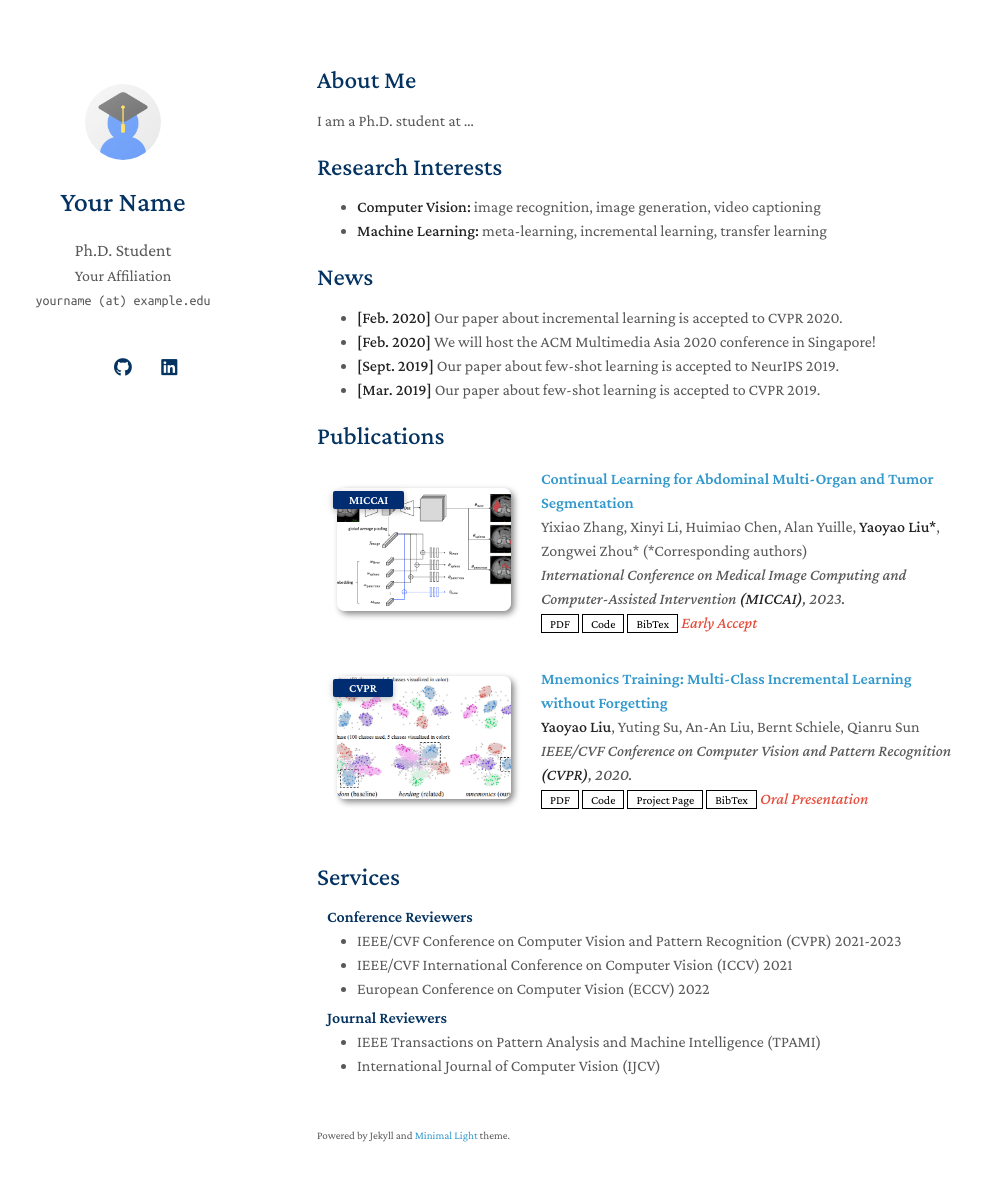
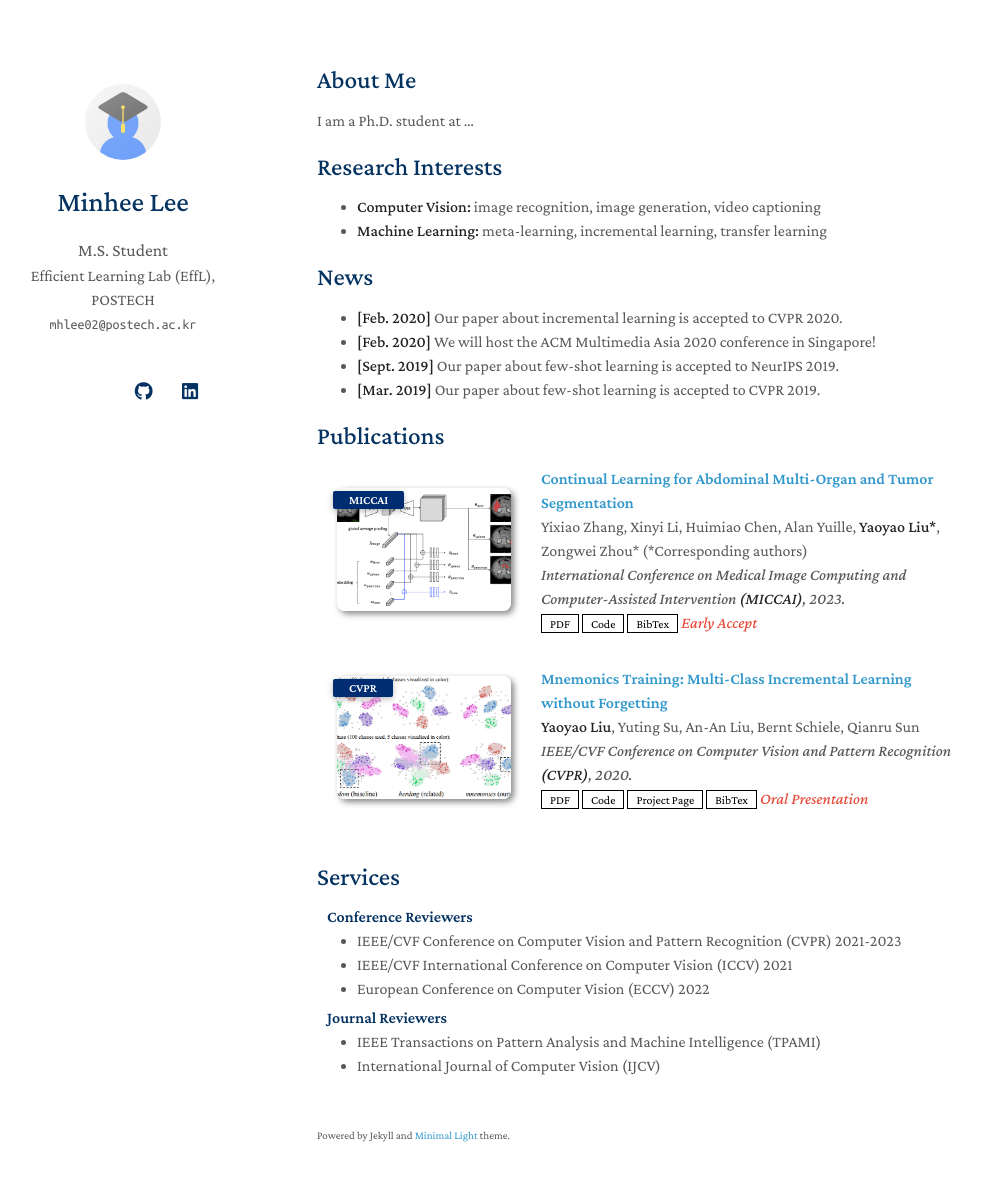
Before and after one commit to MoOo2mini/MoOo2mini.github.io, a Jekyll site: the page built from index.md, in a window 1280 px wide and 1216 px high. Shown: the top 1181 px of the window, without its empty margins (153-1135 px from the left). Built offline with Jekyll 4.4.1, drawn with Linux system fonts in a browser that asks for light colours; a style sheet for code colours, icons or effects is not loaded; our own code applies the rules of GitHub Pages for plain Markdown files.

Commit message:
Update personal site configuration

```diff
--- a/_config.yml
+++ b/_config.yml
@@ -1,22 +1,21 @@
 # Basic Information
-title: Your Name
-position: Ph.D. Student
-affiliation: Your Affiliation
-email: yourname (at) example.edu
+title: Minhee Lee
+position: M.S. Student
+affiliation: Efficient Learning Lab (EffL), POSTECH
+email: mhlee02@postech.ac.kr
 
 # Search Engine Optimization (SEO)
 # The following information is used to improve the website traffic from search engines, e.g., Google.
-keywords: minimal light
-description: The Minimal Light is a simple and elegant jekyll theme for academic personal homepage.
-canonical: https://minimal-light-theme.yliu.me/
+keywords: Diffusion Transformers, Multimodal Diffusion Transformers, Representation Learning
+description: Minhee Lee is an M.S. student at POSTECH's Efficient Learning Lab (EffL), researching diffusion transformers, multimodal generative models, and representation learning.
+canonical: https://mooo2mini.github.io/
 
 # Links
 # If you don't need one of them, you may delete the corresponding line.
-google_scholar: https://scholar.google.com/
+google_scholar: https://scholar.google.com/citations?user=XoIdQ_AAAAAJ&hl=ko
 cv_link: assets/files/curriculum_vitae.pdf
-github_link: https://github.com/
-linkedin: https://www.linkedin.com/
-twitter: https://twitter.com/
+github_link: https://github.com/MoOo2mini
+linkedin: https://www.linkedin.com/in/minhee-lee-42b651257/
 
 # Images (e.g., your profile picture and your website's favicon)
 # "favicon" and "favicon_dark" are used for the light and dark modes, respectively.
@@ -36,10 +35,6 @@ auto_dark_mode: true
 # You can use this option to choose between Serif or Sans Serif fonts.
 font: "Serif" # or "Sans Serif"
 
-# Google Analytics ID
-# Please remove this if you don't use Google Analytics
-google_analytics: UA-111540567-4
-
 # Use this project as a remote theme for GitHub Pages
 # See the guide here: https://docs.github.com/en/pages/setting-up-a-github-pages-site-with-jekyll/adding-a-theme-to-your-github-pages-site-using-jekyll
 remote_theme: yaoyao-liu/minimal-light
```
